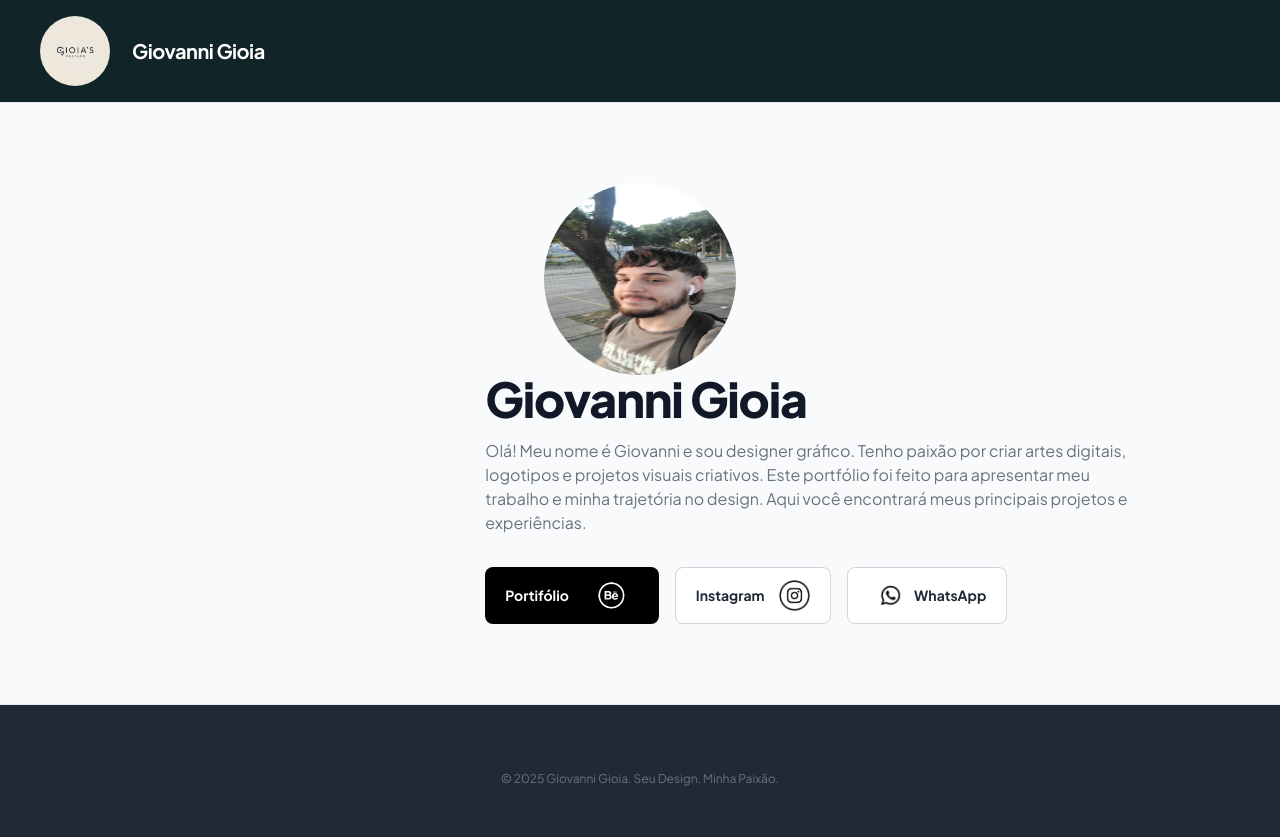
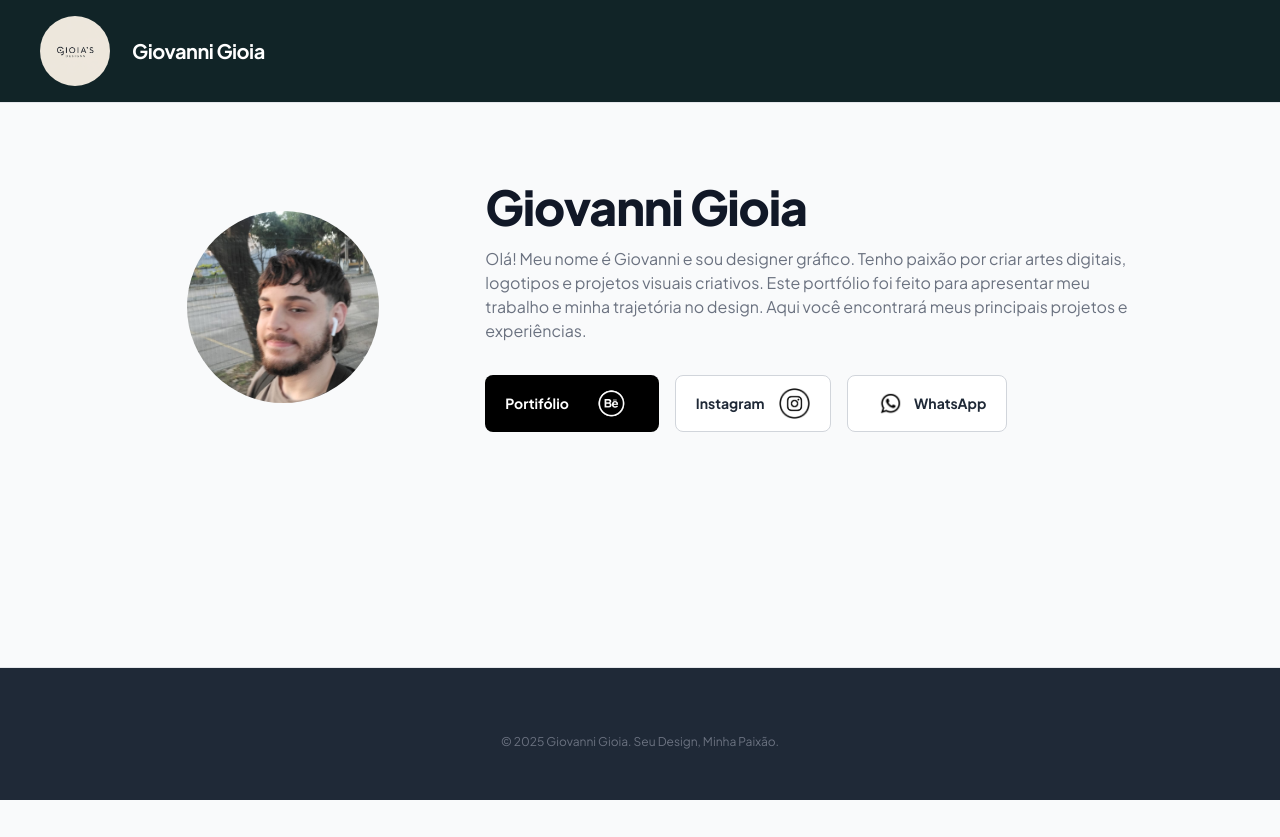
Before and after one commit to Zeovane/Portif-lio, a plain HTML site: page index.html in a window 1280 px wide. After the commit the page ends 800 px from the top, so only its background shows below. Drawn offline with nearby package versions, Linux system fonts and the light colour scheme.

Commit message:
Revert "o"
This reverts commit 8b858090e816136e7378b60c94afceac86ec4b4e.

```diff
--- a/index.html
+++ b/index.html
@@ -36,9 +36,6 @@
   <!-- MAIN -->
   <main class="flex-1 px-4 sm:px-6 lg:px-8 py-12 lg:py-20">
     <div class="mx-auto max-w-5xl">
-      <div class="foto-perfil">
-        <img class="foto-perfil" src="../imagens/eu.jpg" alt="Foto de perfil de Giovanni Gioia">
-      </div>
       <!-- Seção de Apresentação -->
       <section class="grid grid-cols-1 md:grid-cols-3 gap-12 items-center text-center md:text-left">
         <div class="foto-perfil"></div>
--- a/style.css
+++ b/style.css
@@ -59,7 +59,7 @@ footer {
 
 /* Foto principal */
 .foto-perfil {
-  background: center/cover no-repeat;
+  background: url("../imagens/eu.jpg") center/cover no-repeat;
   border-radius: 9999px;
   width: 12rem;
   height: 12rem;
```
